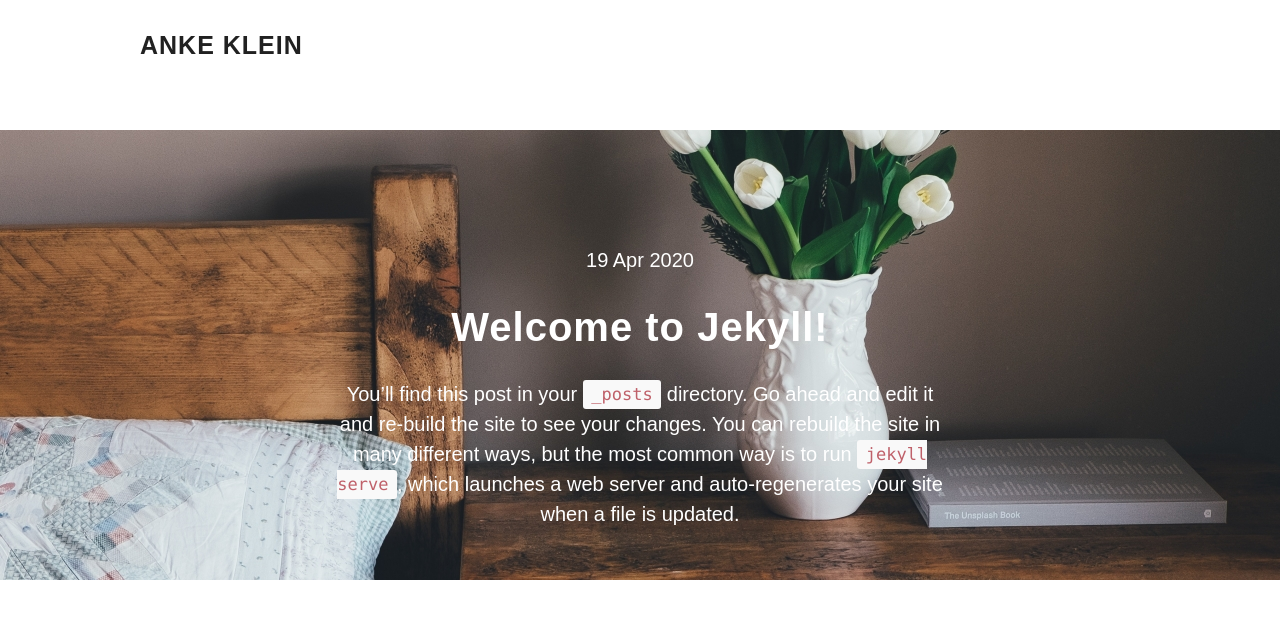
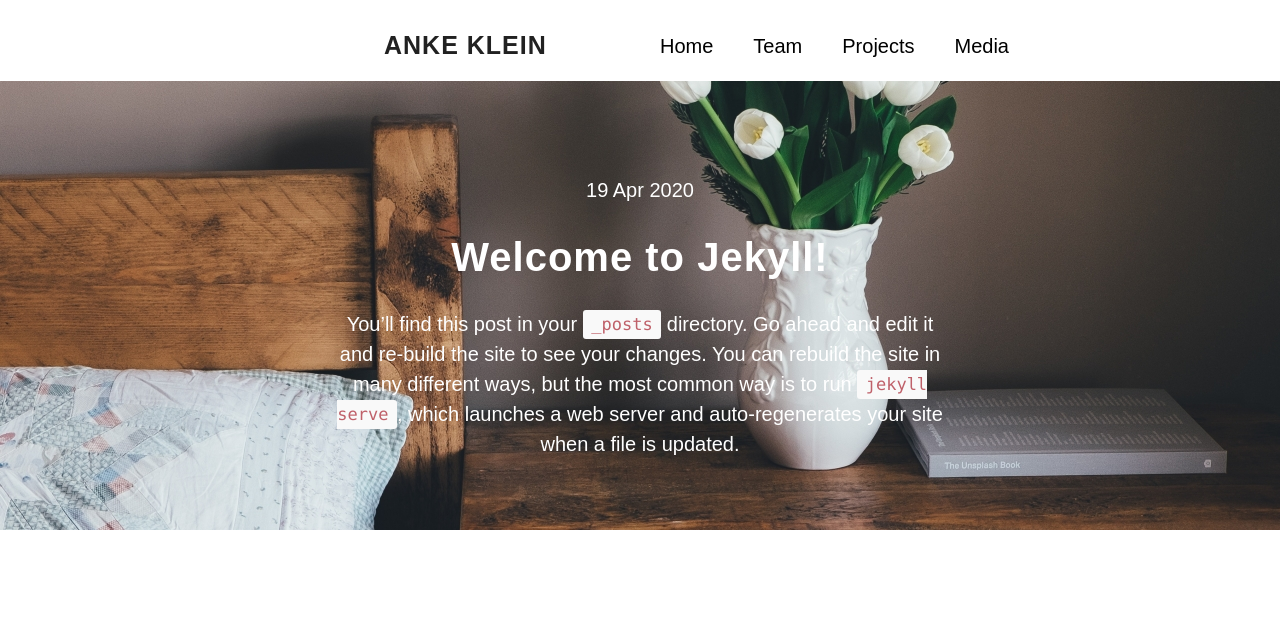
Before and after one commit to kibaangstde/ankeklein.github.io, a Jekyll site: the page built from index.html, in a window 1280 px wide. Shown: the top 619 px of the page. Built offline with Jekyll 4.4.1, drawn with Linux system fonts in a browser that asks for light colours; the list of posts is cut into pages by our own code.

Commit message:
added responsive menu

```diff
--- a/_layouts/default.html
+++ b/_layouts/default.html
@@ -3,8 +3,9 @@
   {% include head.html %}
 
   <body>
-    <input type="checkbox" id="nav-trigger" class="nav-trigger" />
-    <label for="nav-trigger"><span>toggle menu</span></label>
+    <!-- hamburger menu -->
+    <!-- <input type="checkbox" id="nav-trigger" class="nav-trigger" /> -->
+    <!-- <label for="nav-trigger"><span>toggle menu</span></label>
     <ul class="navigation">
       <li class="nav-item"><a class="nav-link" href="/">Home</a></li>
       <li class="nav-item"><a class="nav-link" href="/blog">Blog</a></li>
@@ -12,7 +13,7 @@
         <a class="nav-link" href="/presentations">Presentations</a>
       </li>
       <li class="nav-item"><a class="nav-link" href="/about">About</a></li>
-    </ul>
+    </ul> -->
 
     <div class="container content">
       <header class="masthead">
@@ -20,8 +21,17 @@
           <a href="{{ site.baseurl }}/" title="Home">{{ site.title }}</a>
           <small>{{ site.tagline }}</small>
         </h3>
+
+        <div class="menu">
+          <ul>
+            <li><a class="menu-link" href="/" class="active">Home</a></li>
+            <li><a class="menu-link" href="/team">Team</a></li>
+            <li><a class="menu-link" href="/projects">Projects</a></li>
+            <li><a class="menu-link" href="/media">Media</a></li>
+          </ul>
         </div>
       </header>
+    </div>
       <main>
         {{ content }}
       </main>
--- a/_sass/_layout.scss
+++ b/_sass/_layout.scss
@@ -66,7 +66,7 @@ footer {
   color: #fff;
   left: 25%;
   right: 25%;
-  top: 25%;
+  top: 15%;
   // max-width: 60%;
   // margin-left: auto;
   // margin-right: auto;
@@ -139,28 +139,27 @@ a.feature-link:hover {
   z-index: -90;
 }
 
-//animation for text TODO:erwin
-// .movetxt {
-//   position: relative;
-//   -webkit-animation: fadein 2s, moving 2s;
-//   animation: fadein 2s, moving 2s;
-// }
+.movetxt {
+  position: absolute;
+  -webkit-animation: fadein 2s, moving 2s;
+  animation: fadein 2s, moving 2s;
+}
 
 @-webkit-keyframes moving {
   0% {
-    top: -50px;
+    top: 10%;
   }
   100% {
-    top: 0px;
+    top: 15%;
   }
 }
 
 @keyframes moving {
   0% {
-    top: -50px;
+    top: 10%;
   }
   100% {
-    top: 0px;
+    top: 15%;
   }
 }
 
--- a/_sass/_masthead.scss
+++ b/_sass/_masthead.scss
@@ -20,17 +20,18 @@
 }
 
 .masthead-title {
-  margin: 30px 0;
+  margin-right: auto;
+  margin-left: auto;
   margin-top: 1.5rem;
   margin-bottom: 1.5rem;
-  max-width: 52rem;
+  max-width: 9rem;
   @media (min-width: $large-breakpoint) {
-    margin-left: auto;
+    margin-left: 30%;
   }
 
-  margin-right: auto;
-  padding-left: 1rem;
-  padding-right: 1rem;
+  // margin-right: auto;
+  // padding-left: 1rem;
+  // padding-right: 1rem;
   color: $black;
 
   a {
@@ -88,7 +89,7 @@ label[for="nav-trigger"] span {
   left: 6px;
   right: 6px;
   height: 3px;
-  background: white;
+  background: black;
 }
 
 label[for="nav-trigger"] span::before,
@@ -98,7 +99,7 @@ label[for="nav-trigger"] span::after {
   left: 0;
   width: 100%;
   height: 3px;
-  background-color: #fff;
+  background-color: black;
   content: "";
   transition-duration: 0.3s, 0.3s;
 }
@@ -168,3 +169,65 @@ a.nav-link:active,
 a.nav-link:visited {
   color: black;
 }
+
+.menu {
+  margin-bottom: 1.5rem;
+  // max-width: 52rem;
+  margin-top: -2rem;
+  @media (min-width: $large-breakpoint) {
+    margin-top: -4rem;
+  }
+
+  margin-right: auto;
+  margin-left: auto;
+  max-width: 22rem;
+  @media (min-width: $large-breakpoint) {
+    margin-left: 50%;
+  }
+
+  color: $black;
+
+  a {
+    color: inherit;
+  }
+
+  small {
+    margin-top: 1rem;
+    font-size: 75%;
+    font-weight: 400;
+    /*opacity: .5;*/
+  }
+
+  // padding: 0;
+  // margin: 0;
+  // width: 600px;
+  // float: left;
+}
+
+.menu ul {
+  padding: 0;
+  margin: 0;
+  list-style: none;
+  border: 0;
+  float: left;
+}
+
+.menu ul li {
+  float: left;
+  margin: 0;
+  padding: 0;
+  border: 0;
+}
+
+.menu ul li a {
+  float: left;
+  margin: 0;
+  padding: 1rem 1rem;
+  // text-decoration: none;
+}
+
+a.menu-link:link,
+a.menu-link:active,
+a.menu-link:visited {
+  color: black;
+}
--- a/_sass/_variables.scss
+++ b/_sass/_variables.scss
@@ -24,7 +24,7 @@ $link-color: $blue;
 
 $border-color: #e5e5e5;
 
-$large-breakpoint: 38em;
+$large-breakpoint: 75em;
 $large-font-size: 20px;
 
 $code-font-family: Menlo, Monaco, "Courier New", monospace;
--- a/index.html
+++ b/index.html
@@ -17,9 +17,9 @@ title: Home
       {{ post.excerpt }}
     </div>
   </div>
-  <a class="feature-link" href="{{ site.baseurl }}{{ post.url }}">
+  <!-- <a class="feature-link" href="{{ site.baseurl }}{{ post.url }}">
     <div id="readnow">Read Now</div>
-  </a>
+  </a> -->
   <div class="layer">
     <div class="feature-img" style="background-image: url(img/03.jpg);"></div>
   </div>
```
